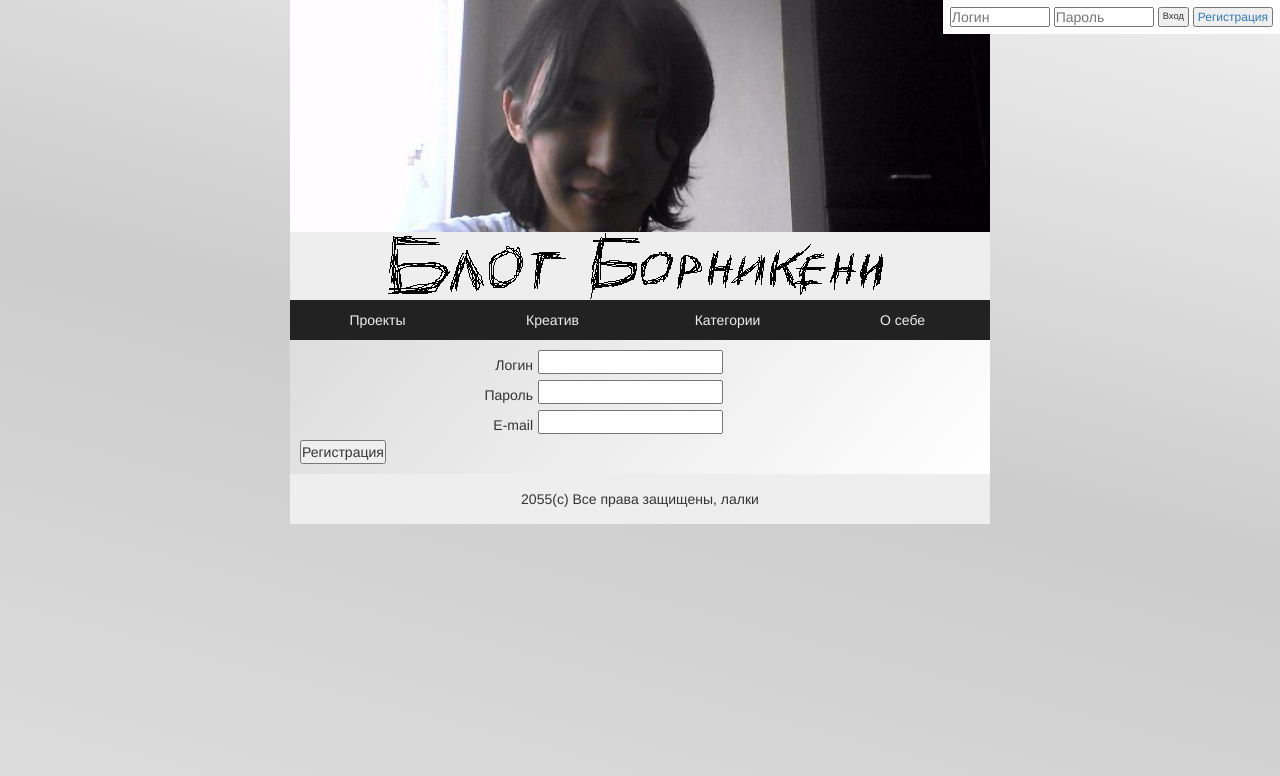
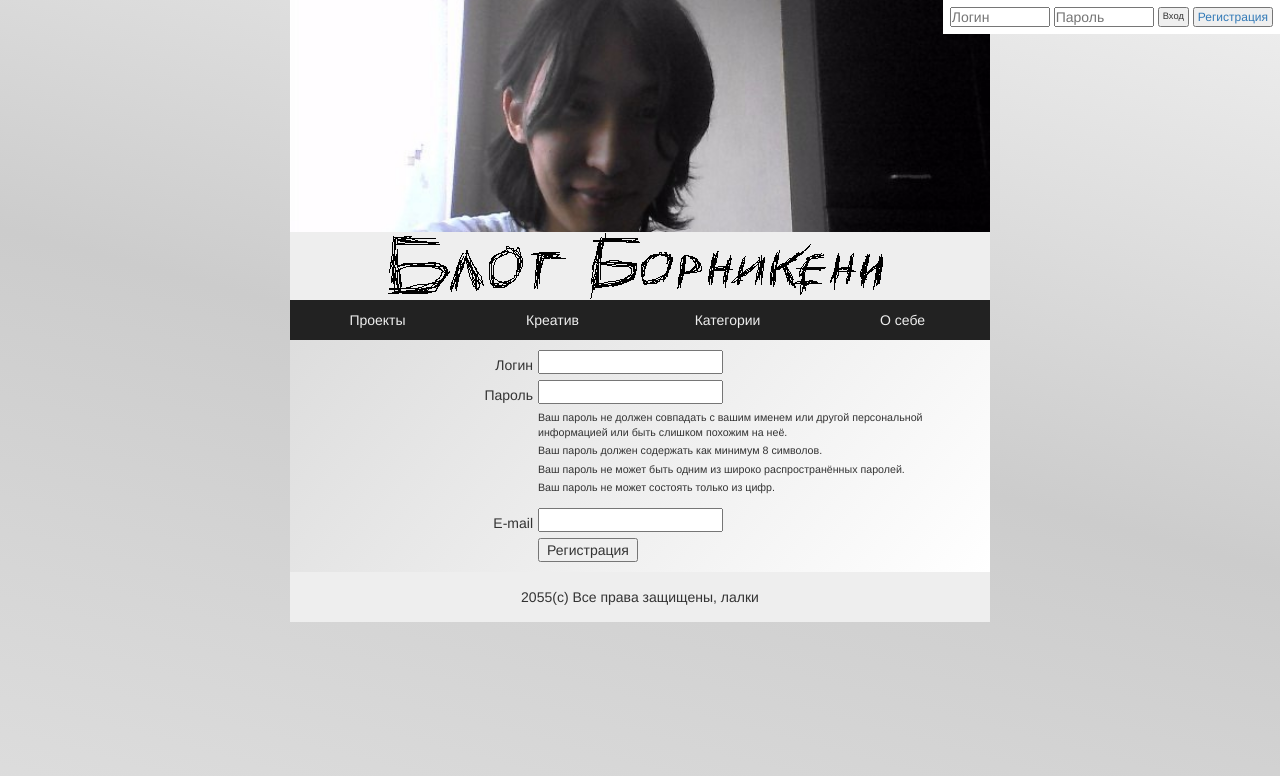
Before and after one commit to scriptBoris/blog, a Django app: page /auth/register in a window 1280 px wide. Shown: the top 776 px of the page. Run offline with Django 3.2, Linux system fonts and the light colour scheme; some libraries are stand-ins or nearby versions.

Commit message:
modified:   blog/static/css/blog.css 	modified:   blog/templates/blog/base.html 	modified:   blog/templates/blog/register.html 	new file:   blog/templates/blog/user.html 	modified:   blog/urls.py 	modified:   blog/views.py 	Added template for UserProfile

```diff
--- a/blog/static/css/blog.css
+++ b/blog/static/css/blog.css
@@ -131,7 +131,21 @@ body {
    background-color: #ccc;
    z-index: 2;
 }
+footer{
+   display: block;
+   position:relative;
+   float:left;
+   width:100%;
+   background-color: #EEE;
+}
+footer div{
+   width: 100%;
+   line-height: 50px;
+   margin:auto;
+   text-align: center;
+}
 
+/*==========POST========*/
 .post {
    display: block;
    position: relative;
@@ -216,7 +230,7 @@ body {
 #paginator .arrow {
 
 }
-
+/*====FORM ON REGISTER===*/
 #reg_form span{
    position: relative;
    float:left;
@@ -230,16 +244,28 @@ body {
    padding:5px;
 
 }
-footer{
-   display: block;
-   position:relative;
+#reg_form .help{
+   font-size: 8pt;
+   padding: 0 0 10px 238px;
+}
+#reg_form li{
+   text-decoration: none;
+   list-style: none;
+   padding-bottom: 3px;
+}
+#reg_form button{
+   position: relative;
    float:left;
-   width:100%;
-   background-color: #EEE;
+   left: 238px;
+   width: 100px;
 }
-footer div{
-   width: 100%;
-   line-height: 50px;
-   margin:auto;
-   text-align: center;
+/*=======USER ABOUT======*/
+#userInfo{
+   padding: 10px;
 }
+#userInfo span{
+   float: left;
+   width: 200px;
+   text-align:right;
+   padding: 0 10px 0 0;
+}
--- a/blog/templates/blog/base.html
+++ b/blog/templates/blog/base.html
@@ -24,7 +24,7 @@
             </div>
          {% else %}
             <div id="userBox">
-               Вы вошли как {{ request.user.username }} (<a href="http://{{ request.get_host }}/auth/logout">Выйти</a>)
+               Вы вошли как <a href="/user/{{ request.user.username }}">{{ request.user.username }}</a> (<a href="http://{{ request.get_host }}/auth/logout">Выйти</a>)
             </div>
             <div class="menu" style="z-index:20;">
                <li><a href="{% url 'post_new' %}">Новый пост</a></li>
--- a/blog/templates/blog/register.html
+++ b/blog/templates/blog/register.html
@@ -5,8 +5,16 @@
       <form id="reg_form" method="POST" action="http://{{ request.get_host }}/auth/register">{% csrf_token %}
          <span>Логин</span><input type="text"     name="login" required></section>
          <div class="clear"></div>
+
          <span>Пароль</span><input type="password" name="password" required></section>
          <div class="clear"></div>
+         <div class="help">
+            <li>Ваш пароль не должен совпадать с вашим именем или другой персональной информацией или быть слишком похожим на неё.</li>
+            <li>Ваш пароль должен содержать как минимум 8 символов.</li>
+            <li>Ваш пароль не может быть одним из широко распространённых паролей.</li>
+            <li>Ваш пароль не может состоять только из цифр.</li>
+         </div>
+
          <span>E-mail</span><input type="text"     name="email" required></section>
          <div class="clear"></div>
          <button type="submit">Регистрация</button>
--- a/blog/urls.py
+++ b/blog/urls.py
@@ -11,4 +11,5 @@ urlpatterns = [
     url(r'^auth/login',                   views.login,         name='login'),
     url(r'^auth/logout',                  views.logout,        name='logout'),
     url(r'^auth/register',                views.register,      name='register'),
+    url(r'^user/(?P<name>[a-z]+)$',       views.user,          name='user'),
 ]
--- a/blog/views.py
+++ b/blog/views.py
@@ -71,3 +71,7 @@ def login(request):
 def logout(request):
     auth.logout(request)
     return redirect("/")
+
+def user(request, name):
+    user = User.objects.get(username=name)
+    return render(request, 'blog/user.html', {'user': user} )
```
Also changed, not shown: blog/templates/blog/user.html (added, +9 -0 lines).
